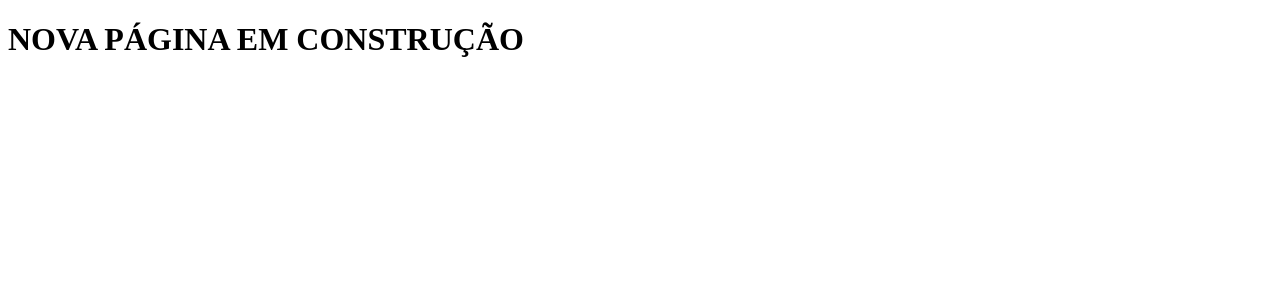
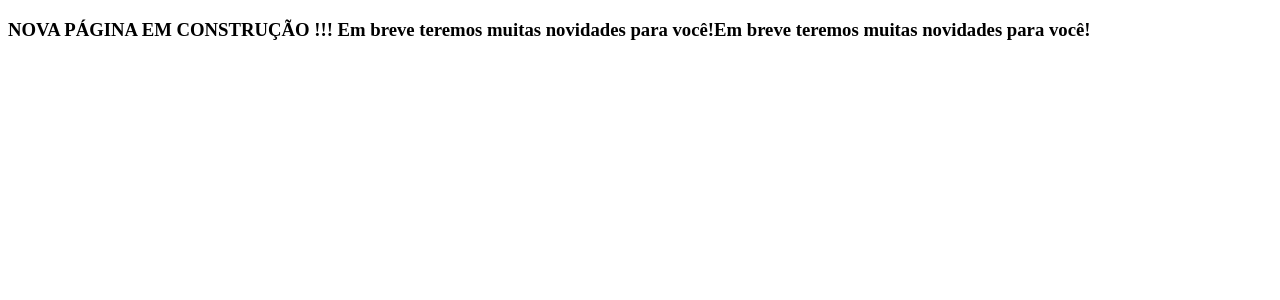
Before and after one commit to paulosplima/tabnews, a Next.js app: page / in a window 1280 px wide. Shown: the top 300 px of the page. Built offline with nearby package versions, Linux system fonts and the light colour scheme.

Commit message:
atualiza page1

```diff
--- a/pages/index.js
+++ b/pages/index.js
@@ -1,5 +1,11 @@
 function HomePage() {
-  return <h1>NOVA PÁGINA EM CONSTRUÇÃO</h1>;
+  return (
+    <h3>
+      NOVA PÁGINA EM CONSTRUÇÃO !!! Em breve teremos muitas novidades para
+      você!Em breve teremos muitas novidades para você!
+    </h3>
+  );
   <h3>Em breve teremos muitas novidades para você!</h3>;
 }
+
 export default HomePage;
```
